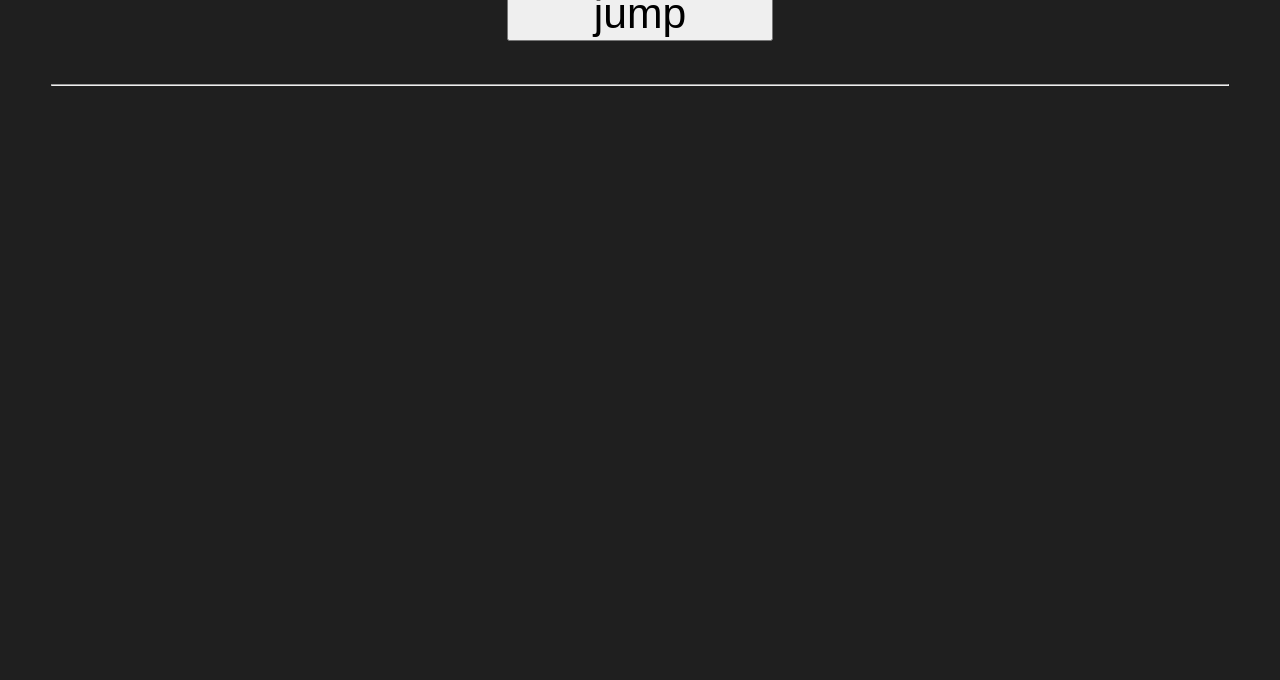
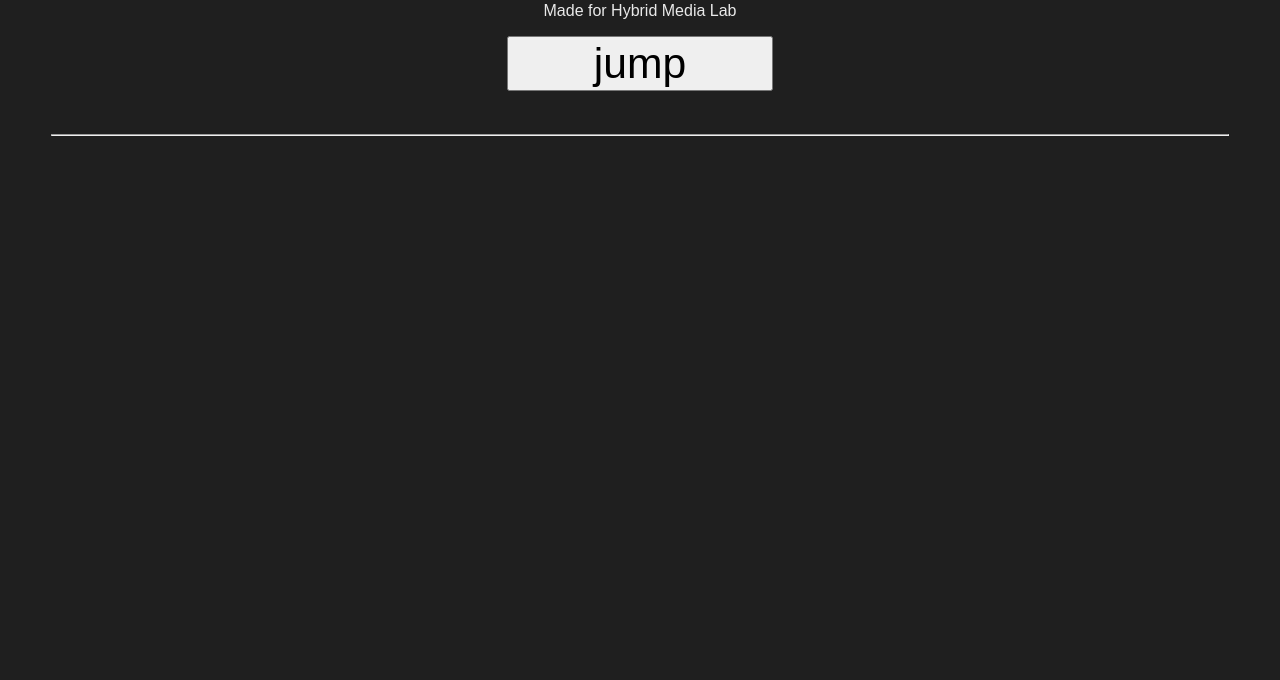
Before and after one commit to jackomix/rabbit, a plain HTML site: page index.html in a window 1280 px wide. Shown: the part 120-800 px from the top of the page. Drawn offline with Linux system fonts and the light colour scheme.

Commit message:
Update index.html

```diff
--- a/index.html
+++ b/index.html
@@ -8,6 +8,7 @@
 </head>
 <body>
     <h1 class="logo">rabbit</h1>
+    <p>Made for Hybrid Media Lab</p>
     <button id="beginButton" onclick="begin()">jump</button>
     <hr>
     <div id="storyContainer"></div>
```
